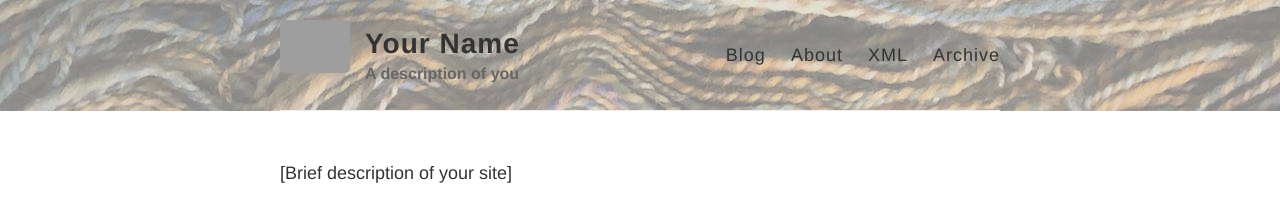
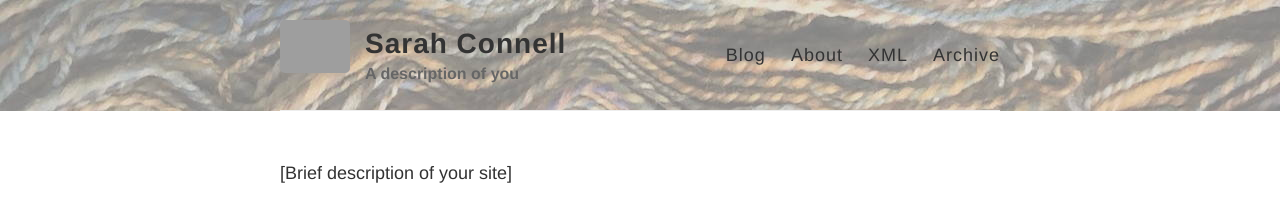
Before and after one commit to sarahconnell19/test, a Jekyll site: the page built from index.html, in a window 1280 px wide. Shown: the top 222 px of the page. Built offline with Jekyll 4.4.1, drawn with Linux system fonts in a browser that asks for light colours; grey boxes are pictures that could not be loaded.

Commit message:
Update _config.yml

```diff
--- a/_config.yml
+++ b/_config.yml
@@ -3,7 +3,7 @@
 #
 
 # Name of your site (displayed in the header)
-name: Your Name
+name: Sarah Connell
 
 # Short bio or description (displayed in the header)
 description: A description of you
```
